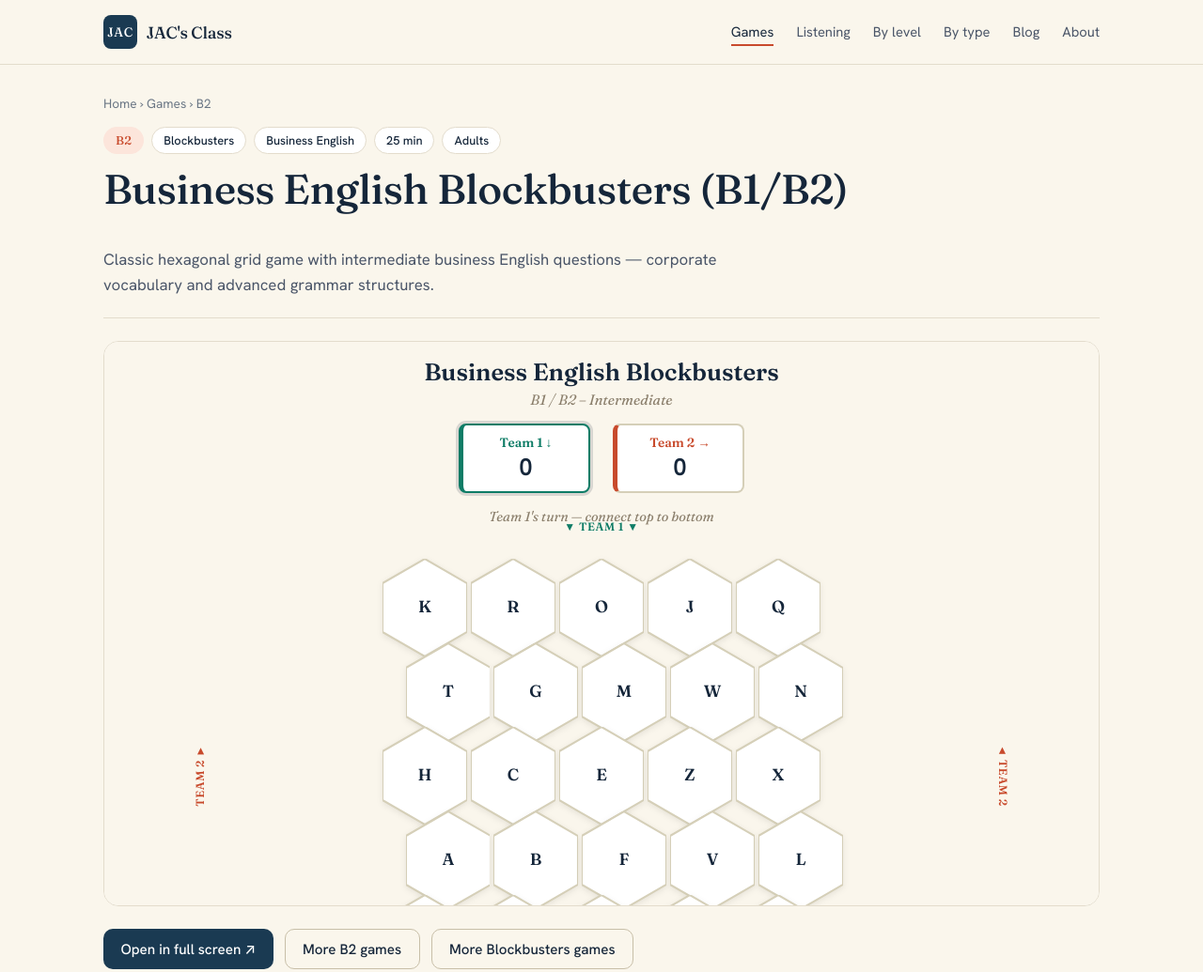
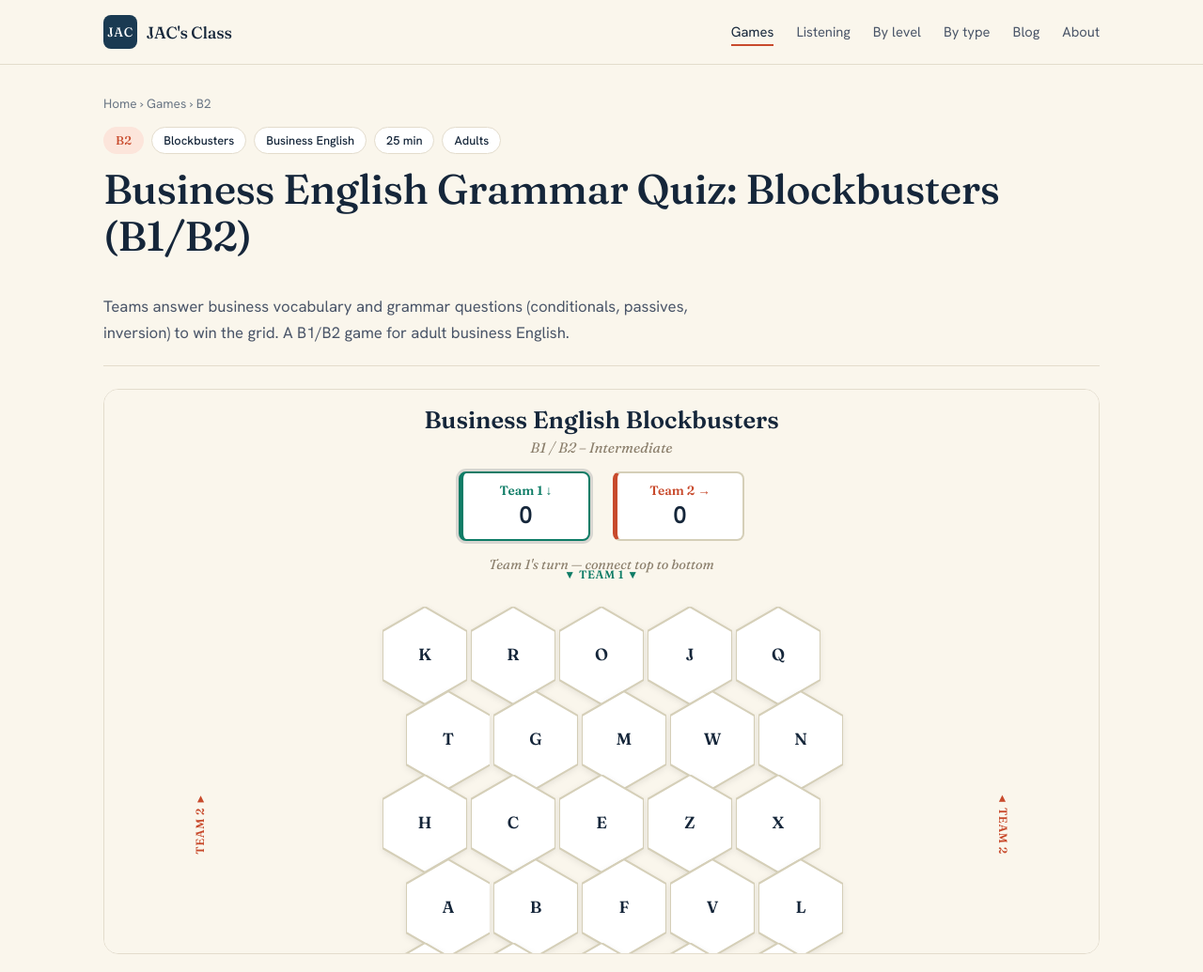
Before and after one commit to cameron2507-png/jaceslclass, an Astro site: page /games/blockbusters-b1-b2 in a window 1280 px wide. Shown: the top 1035 px of the page at 94% size. Built offline with nearby package versions, Linux system fonts and the light colour scheme; Astro itself is replaced by a stand-in of ours.

Commit message:
Improve title and description for SEO: blockbusters-b1-b2.md

```diff
--- a/src/content/games/blockbusters-b1-b2.md
+++ b/src/content/games/blockbusters-b1-b2.md
@@ -1,6 +1,6 @@
 ---
-title: "Business English Blockbusters (B1/B2)"
-description: "Classic hexagonal grid game with intermediate business English questions — corporate vocabulary and advanced grammar structures."
+title: "Business English Grammar Quiz: Blockbusters (B1/B2)"
+description: "Teams answer business vocabulary and grammar questions (conditionals, passives, inversion) to win the grid. A B1/B2 game for adult business English."
 level: "B2"
 type: "Blockbusters"
 topic: "Business English"
```
